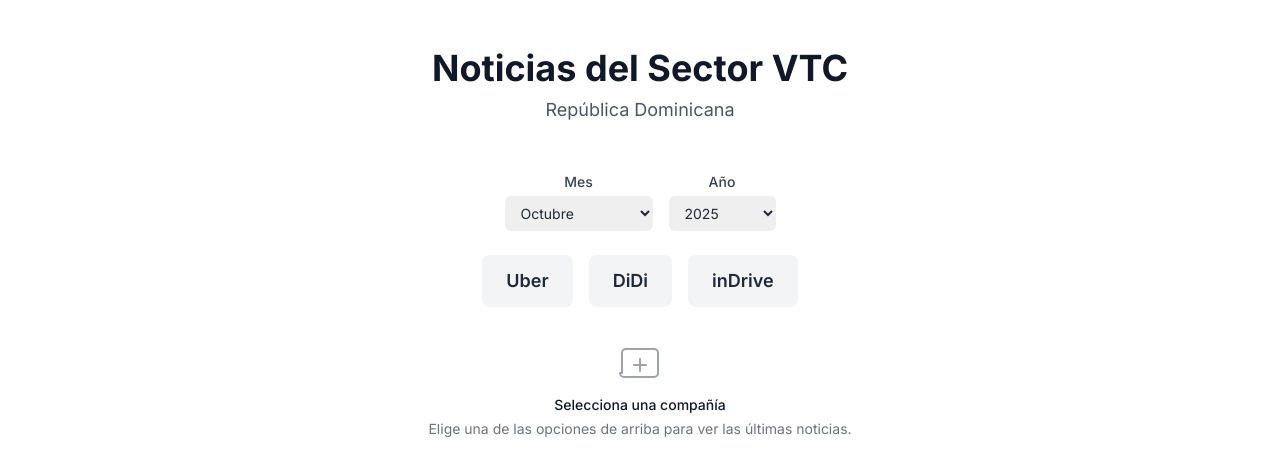
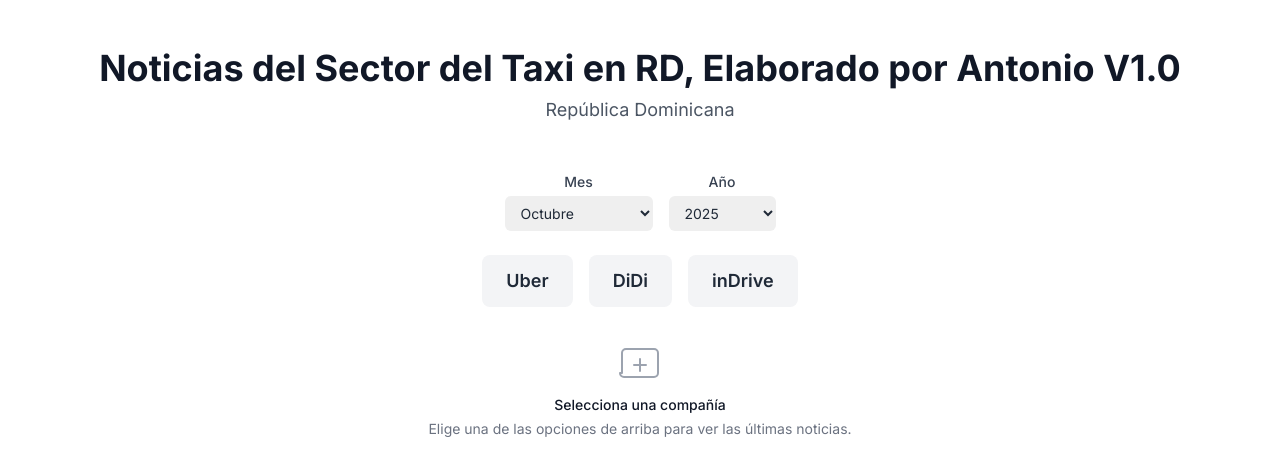
Before and after one commit to oregano24k/noticias, a plain HTML site: page index.html in a window 1280 px wide. Drawn offline with nearby package versions, Linux system fonts and the light colour scheme.

Commit message:
Revise title and header for clarity
Updated the title and header to reflect a more concise description of the content.

```diff
--- a/index.html
+++ b/index.html
@@ -3,7 +3,7 @@
 <head>
     <meta charset="UTF-8">
     <meta name="viewport" content="width=device-width, initial-scale=1.0">
-    <title>Noticias Relacionada el Mundo del Taxi en RD,Elaborado por Antonio V1.0 </title>
+    <title>Noticias Relacionada el Mundo del Taxi</title>
     <script src="https://cdn.tailwindcss.com"></script>
     <link href="https://fonts.googleapis.com/css2?family=Inter:wght@400;500;600;700&display=swap" rel="stylesheet">
     <style>
@@ -36,7 +36,7 @@
 <body class="bg-white text-gray-800 antialiased">
     <div class="container mx-auto px-4 py-8 md:py-12">
         <header class="text-center mb-8 md:mb-12">
-            <h1 class="text-3xl md:text-4xl font-bold text-gray-900">Noticias del Sector VTC</h1>
+            <h1 class="text-3xl md:text-4xl font-bold text-gray-900">Noticias del Sector del Taxi en RD, Elaborado por Antonio V1.0</h1>
             <p class="text-lg text-gray-600 mt-2">República Dominicana</p>
         </header>
 
```
